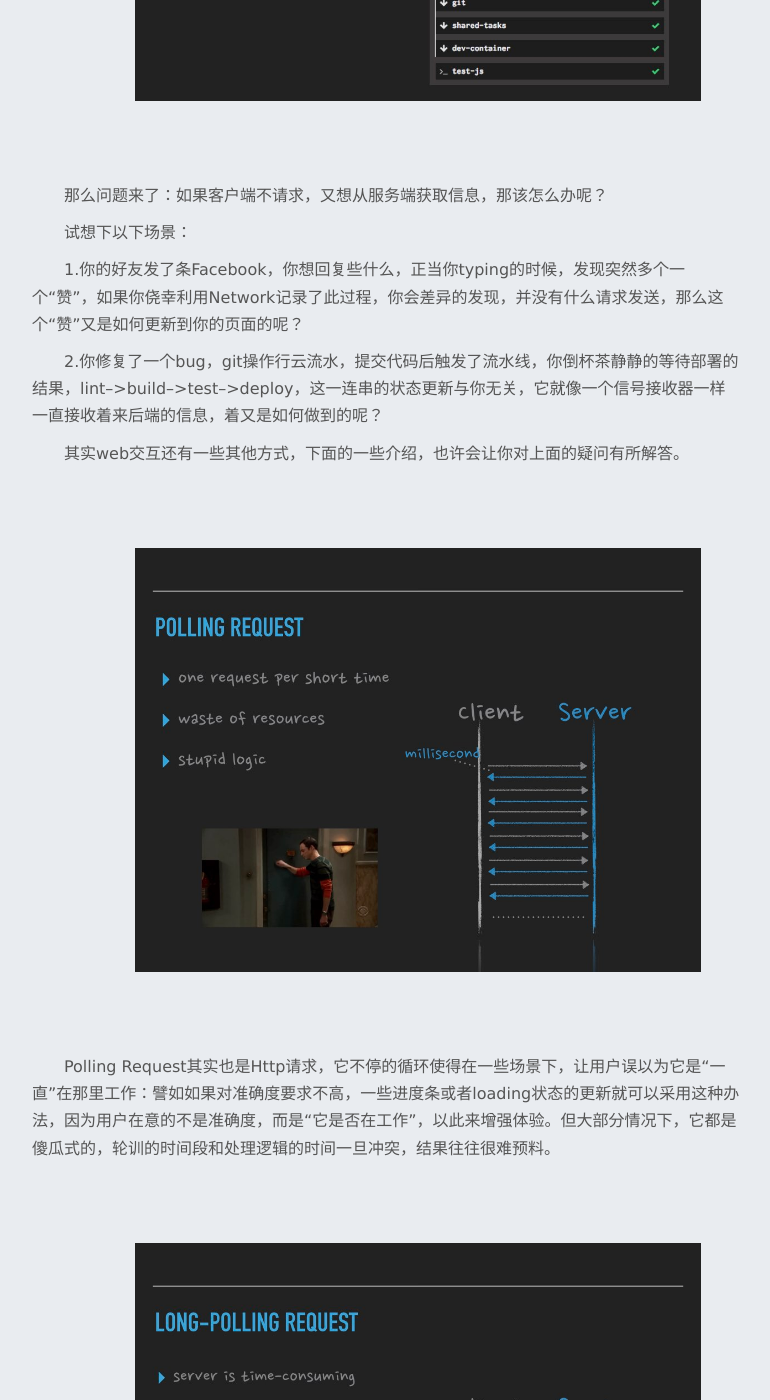
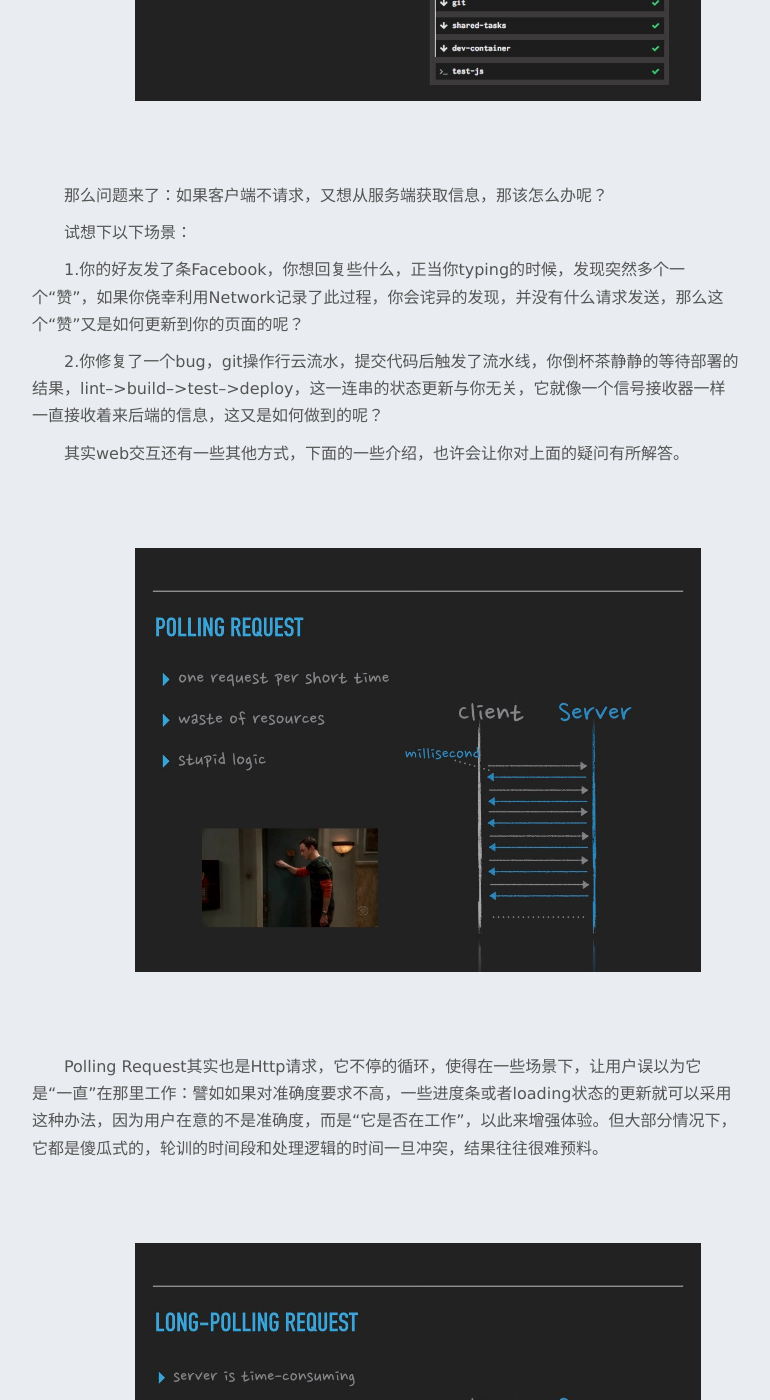
Before and after one commit to kkkkkxiaofei/blog-dev, a Jekyll site: the page built from _posts/2019-04-10-websocket.md, in a window 1280 px wide and 1400 px high, scrolled down 2047 px. Shown: the whole window, without its empty margins (254-1024 px from the left). Built offline with Jekyll 4.4.1, drawn with Linux system fonts in a browser that asks for light colours; some of the changed text lies outside the part shown.

Commit message:
fix typo

```diff
--- a/_posts/2019-04-10-websocket.md
+++ b/_posts/2019-04-10-websocket.md
@@ -26,19 +26,19 @@
 
 试想下以下场景：
 
-1.你的好友发了条Facebook，你想回复些什么，正当你typing的时候，发现突然多个一个“赞”，如果你侥幸利用Network记录了此过程，你会差异的发现，并没有什么请求发送，那么这个“赞”又是如何更新到你的页面的呢？
+1.你的好友发了条Facebook，你想回复些什么，正当你typing的时候，发现突然多个一个“赞”，如果你侥幸利用Network记录了此过程，你会诧异的发现，并没有什么请求发送，那么这个“赞”又是如何更新到你的页面的呢？
 
-2.你修复了一个bug，git操作行云流水，提交代码后触发了流水线，你倒杯茶静静的等待部署的结果，lint-->build-->test-->deploy，这一连串的状态更新与你无关，它就像一个信号接收器一样一直接收着来后端的信息，着又是如何做到的呢？
+2.你修复了一个bug，git操作行云流水，提交代码后触发了流水线，你倒杯茶静静的等待部署的结果，lint-->build-->test-->deploy，这一连串的状态更新与你无关，它就像一个信号接收器一样一直接收着来后端的信息，这又是如何做到的呢？
 
 其实web交互还有一些其他方式，下面的一些介绍，也许会让你对上面的疑问有所解答。
 
 ![004](/../img/websocket/websocket.004.jpeg)
 
-Polling Request其实也是Http请求，它不停的循环使得在一些场景下，让用户误以为它是“一直”在那里工作：譬如如果对准确度要求不高，一些进度条或者loading状态的更新就可以采用这种办法，因为用户在意的不是准确度，而是“它是否在工作”，以此来增强体验。但大部分情况下，它都是傻瓜式的，轮训的时间段和处理逻辑的时间一旦冲突，结果往往很难预料。
+Polling Request其实也是Http请求，它不停的循环，使得在一些场景下，让用户误以为它是“一直”在那里工作：譬如如果对准确度要求不高，一些进度条或者loading状态的更新就可以采用这种办法，因为用户在意的不是准确度，而是“它是否在工作”，以此来增强体验。但大部分情况下，它都是傻瓜式的，轮训的时间段和处理逻辑的时间一旦冲突，结果往往很难预料。
 
 ![005](/../img/websocket/websocket.005.jpeg)
 
-Long-Polling Request最大的差别是在于当客户端将请求发送給客户端后，客户端并没有立刻返回，而是一直持有着这次交互，一直等到服务端真正的获取到信息之后，才会将结果返回給客户端。因此从表象看来，似乎客户端已经发送了请求，而页面没有立刻更新，那就代表结果为空，以为这次请求交互已经结束，而过一会，突然又更新了，“感觉”像是服务端主动推送了数据，而实际上只是一次“延迟”的交互。
+Long-Polling Request最大的差别是在于当客户端将请求发給服务端后，服务端并没有立刻返回，而是一直持有着这次交互，一直等到服务端真正的获取到信息之后，才会将结果返回給客户端。因此从表象看来，似乎客户端已经发送了请求，而页面没有立刻更新，那就代表结果为空，以为这次请求交互已经结束，而过一会，突然又更新了，“感觉”像是服务端主动推送了数据，而实际上只是一次“延迟”的交互。
 
 ![006](/../img/websocket/websocket.006.jpeg)
 
@@ -111,11 +111,11 @@
 
 ![012](/../img/websocket/websocket.012.jpeg)
 
-如果你有尝试以上介绍做点小demo的话，你会发现，利用Network是可以看到所有明文的信息的，安全问题不难看出。而如果你又很好奇的去看看某弹幕平台的WebSocket信息，你会发现完全是加密，这一点和传统的Socket通信也是类似的，这些信息其实都是有固定的格式和校验码的。
+如果你有尝试以上介绍做点小demo的话，你会发现，利用Network是可以看到所有明文的信息的，这种“暴露性”可能让你感到不安。而如果你又很好奇的去看看某弹幕平台的WebSocket信息，你会发现完全是加密，这一点和传统的Socket通信也是类似的，这些信息其实都是经过了某些算法进行二进制化，但其实都是有固定的格式和校验码的。
 
 ![013](/../img/websocket/websocket.013.jpeg)
 
-带着这点好奇心，留下最后一个问题：如果WebSocket的信息二进制化（或者加密了），如果获取到某平台（使用WebSocket）的数据包呢？
+带着这点好奇心，留下最后一个问题：如何获取到某直播平台的弹幕（使用WebSocket）数据包呢？且如果WebSocket的信息又被二进制化（或者加密）了呢？
 
 ![014](/../img/websocket/websocket.014.jpeg)
 
```
